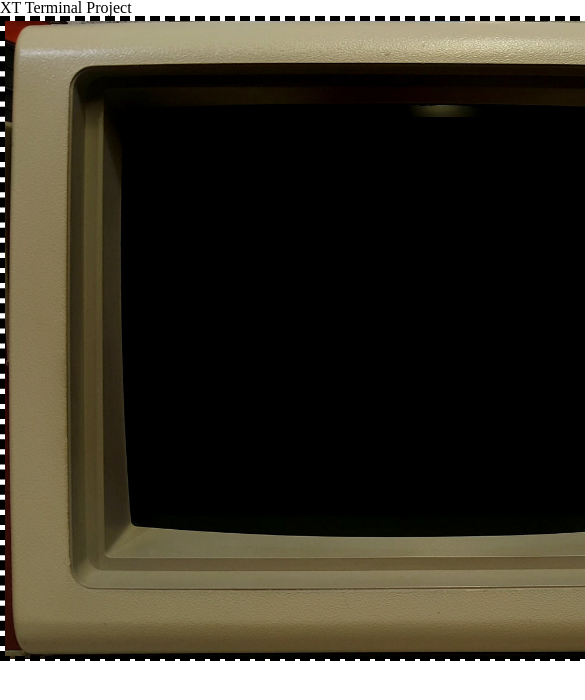
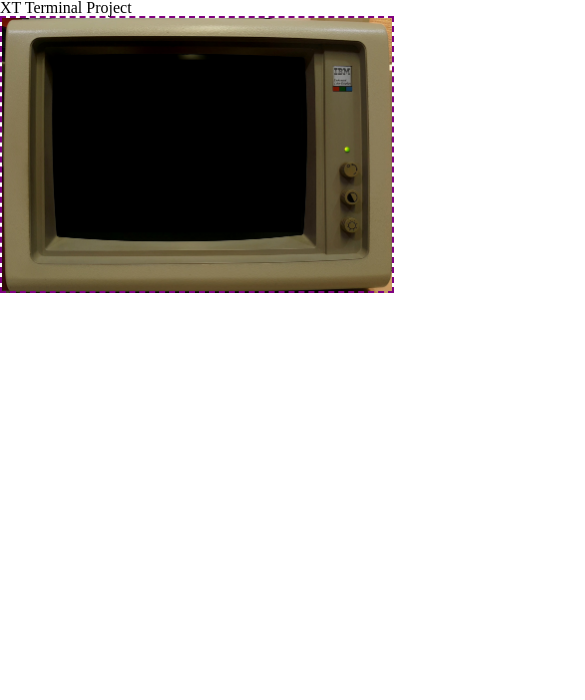
Before and after one commit to 4a50/retro-computer-terminal-proj, a website: page public/index.html in a window 390 px wide. Shown: the top 700 px of the page, 585 px wide, since content can reach past the window. Drawn offline with nearby package versions, Linux system fonts and the light colour scheme.

Commit message:
Monitor and font are responsive

```diff
--- /dev/null
+++ b/public/css/base.css
@@ -0,0 +1,12 @@
+body{
+  max-width: 1200px;
+}
+main{
+  margin:0px;
+}
+
+
+}
+#monitor-display{
+  padding:100px 0px 0px 130px;
+}
--- /dev/null
+++ b/public/css/layout.css
@@ -0,0 +1,30 @@
+:root{
+  --cpuMonSize:  100;
+}
+
+.computer-screen {
+  background-image: url("/img/xtEdit.png");
+  background-repeat: no-repeat;
+  background-size: 100%;
+
+  border: 2px;
+  border-color:purple;
+  border-style: dashed;
+  width: 100vw;
+  height: 70vw;
+
+}
+.monitor-readout{
+  padding:11% 0% 0% 16%;
+}
+.monitor-readout p{
+
+color: #23f297;
+text-shadow: 2px 2px 15px #23f297;
+filter: blur(1.1px);
+font-family: 'VT323', monospace;
+word-spacing: 2px;
+/* If you adjust .computer-screen width, you have to adjust the font too */
+font-size: 2vw;
+
+}
--- a/public/index.html
+++ b/public/index.html
@@ -17,8 +17,9 @@
 
   </header>
   <main>
-    <section id="computer-screen">
-      <div id="monitor-display">
+    <section class="computer-screen">
+
+      <div class="monitor-readout">
       </div>
     </section>
   </main>
--- a/public/style.css
+++ b/public/style.css
@@ -1,26 +1,2 @@
-html{
-  max-width: 2000px;
-}
-main{
-  margin:0px;
-}
-#computer-screen {
-  border: 5px black dashed;
-  width: 900px;
-  height:635px;
-  background-image: url("./img/xtEdit.png");
-  background-size: 900px;
-  background-repeat: no-repeat;
-  color: #23f297;
-  text-shadow: 2px 2px 15px #23f297;
-}
-#monitor-display{
-  padding:100px 0px 0px 130px;
-}
-#computer-screen p{
-filter: blur(0.6px);
-font-family: 'VT323', monospace;
-word-spacing: 2px;
-padding: 3px 0px 0px 0px;
-font-size: 90%;
-}
+@import "css/base.css";
+@import "css/layout.css";
--- a/public/xtTerm.js
+++ b/public/xtTerm.js
@@ -10,7 +10,7 @@ var maxLinesOnScreen = 23;
 //Add all the elements of the monitorArray
 function initMonitor() {
   for (var i = 0; i < maxLinesOnScreen; i++) {
-    $("#monitor-display").append(`<p id="line-${i}"><br />`);
+    $(".monitor-readout").append(`<p id="line-${i}"><br />`);
   }
 }
 function addTextToLineScreen() {
```
